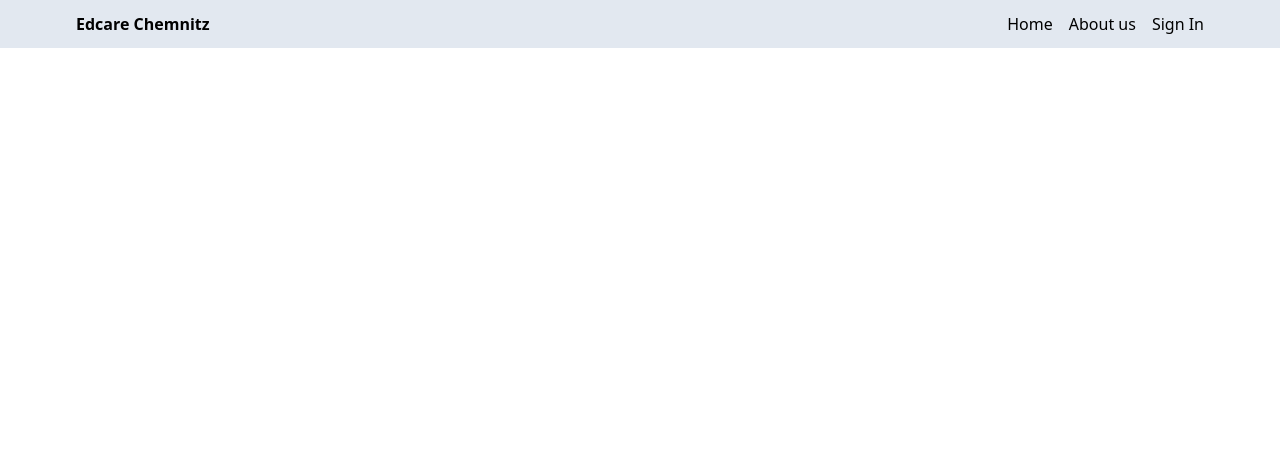
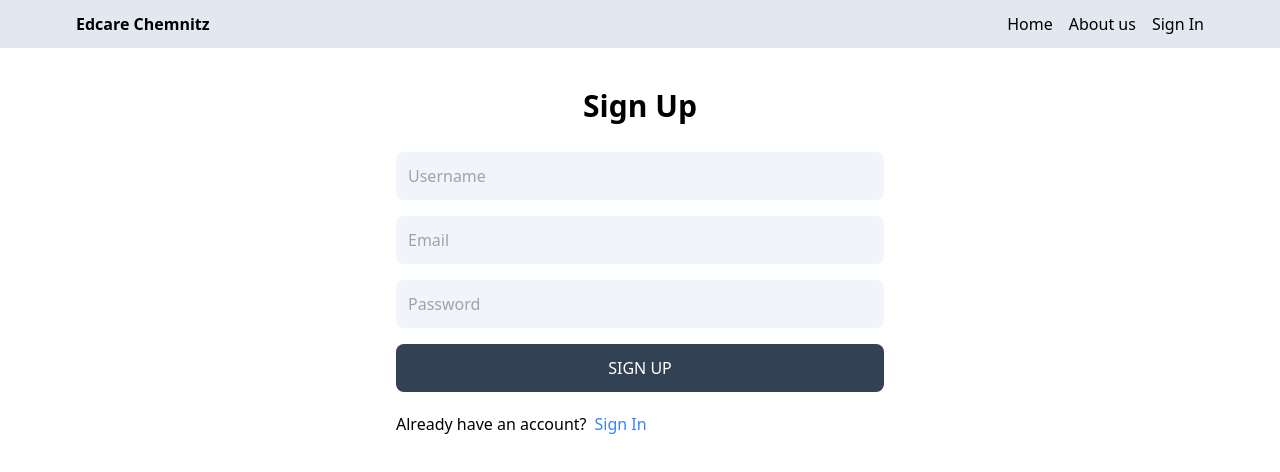
Before and after one commit to Huzefa-Jadliwala/EdCare, a React (Vite) app in the folder edcare-frontend/: page /signup in a window 1280 px wide. Shown: the top 472 px of the page. Built offline with nearby package versions, Linux system fonts and the light colour scheme.

Commit message:
Created the Sign up UI

```diff
--- a/edcare-frontend/src/App.jsx
+++ b/edcare-frontend/src/App.jsx
@@ -13,8 +13,8 @@
       <Routes>
         <Route path="/" element={<Home />} />
         <Route path="/about" element={<About />} />
-        <Route path="/sign-in" element={<SignIn />} />
-        <Route path="/sign-up" element={<SignUp />} />
+        <Route path="/signin" element={<SignIn />} />
+        <Route path="/signup" element={<SignUp />} />
         <Route path="/profile" element={<Profile />} />
       </Routes>
     </BrowserRouter>
--- a/edcare-frontend/src/pages/SignUp.jsx
+++ b/edcare-frontend/src/pages/SignUp.jsx
@@ -1,5 +1,37 @@
-import React from "react";
-
+import { Link } from "react-router-dom";
 export default function SignUp() {
-  return <div>SignUp</div>;
+  return (
+    <div className="p-3 max-w-lg mx-auto">
+      <h1 className="text-3xl text-center font-semibold my-7">Sign Up</h1>
+      <form className="flex flex-col gap-4">
+        <input
+          type="text"
+          placeholder="Username"
+          id="username"
+          className="bg-slate-100 rounded-lg p-3"
+        />
+        <input
+          type="email"
+          placeholder="Email"
+          id="email"
+          className="bg-slate-100 rounded-lg p-3"
+        />
+        <input
+          type="password"
+          placeholder="Password"
+          id="password"
+          className="bg-slate-100 rounded-lg p-3"
+        />
+        <button className="uppercase bg-slate-700 p-3 rounded-lg text-white hover:opacity-95 disabled:opacity-80">
+          Sign Up
+        </button>
+      </form>
+      <div className="flex gap-2 mt-5">
+        <p>Already have an account? </p>
+        <Link to="/signin">
+          <span className="text-blue-500">Sign In</span>
+        </Link>
+      </div>
+    </div>
+  );
 }
```
